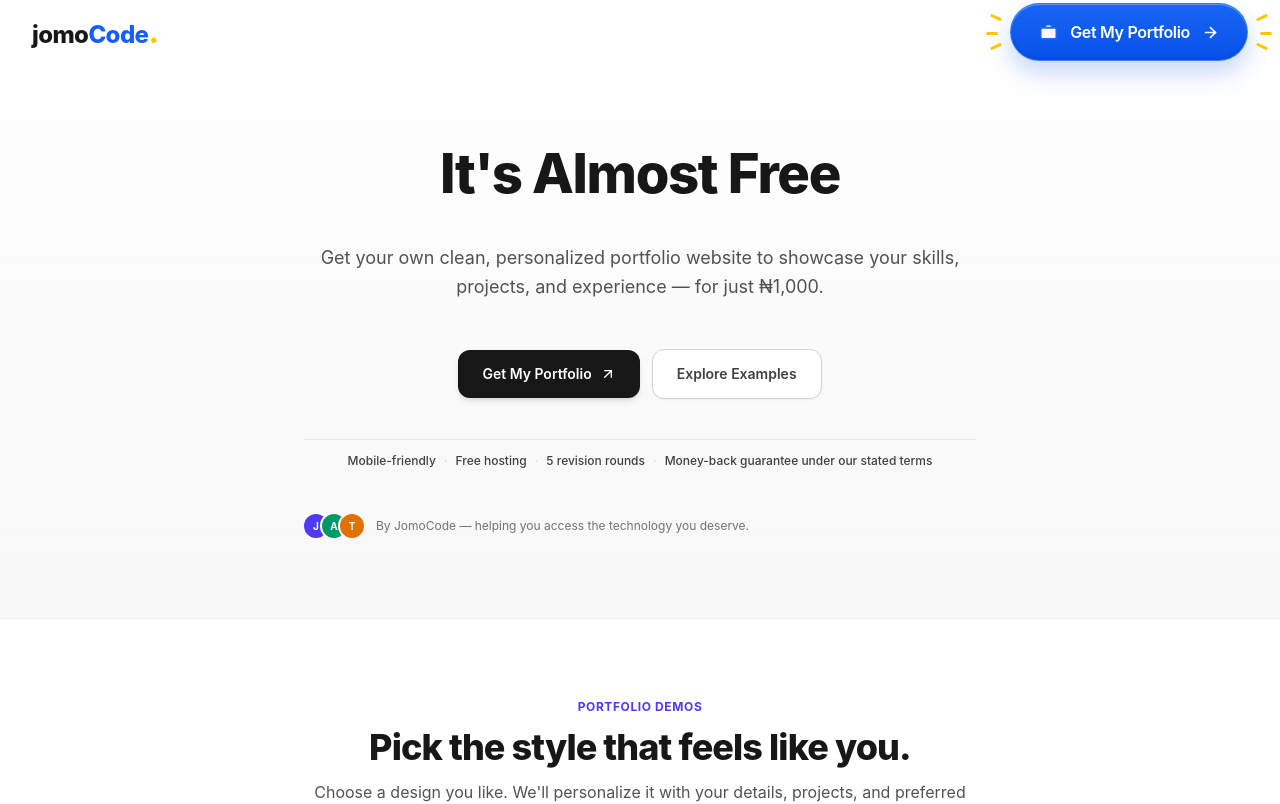
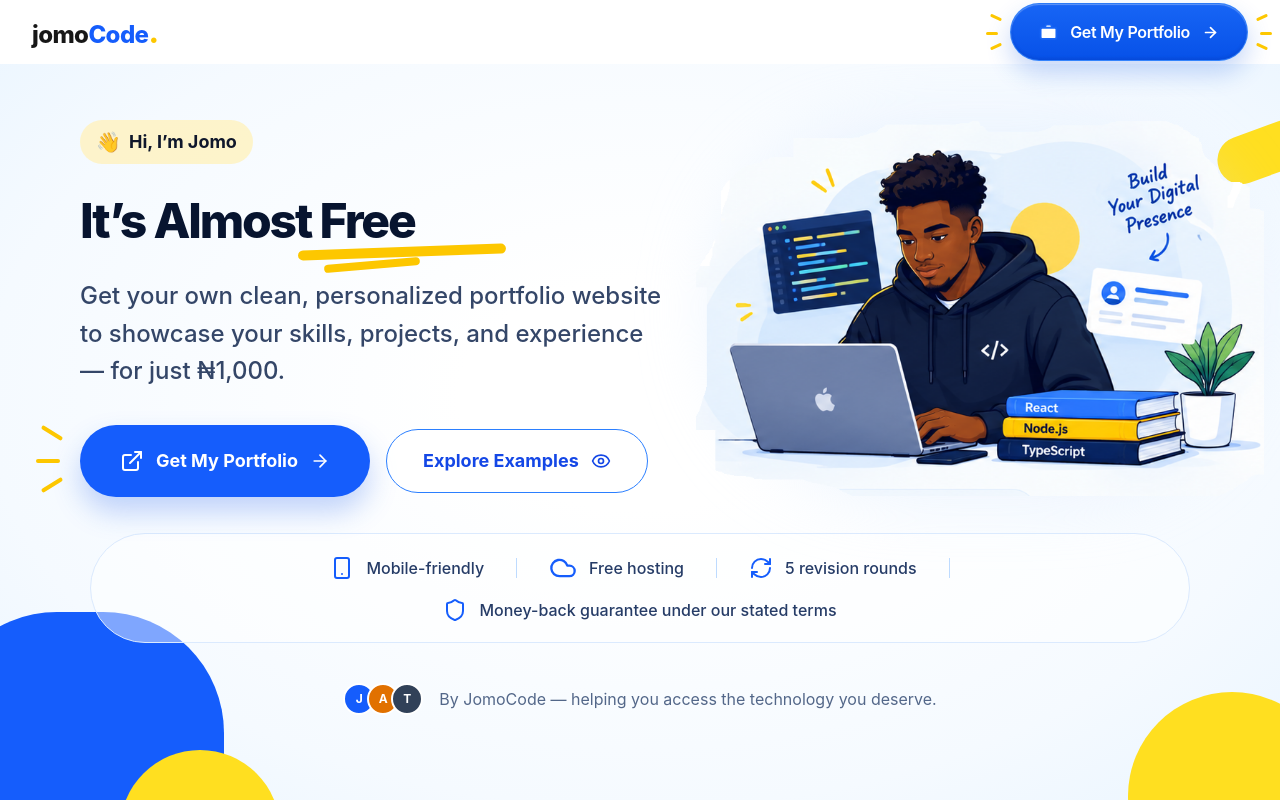
Before and after one commit to codeWithJomo/portfolio-campaign-marketing-website, a React (Vite) app: page / in a window 1280 px wide. Shown: the top 804 px of the page. Built offline with nearby package versions, Linux system fonts and the light colour scheme; a web font is replaced by a local one.

Commit message:
rebrand hero section

```diff
--- a/src/components/Hero.tsx
+++ b/src/components/Hero.tsx
@@ -1,14 +1,15 @@
-import React, { useState } from "react";
+import React from "react";
+import {
+  ArrowRight,
+  Cloud,
+  Eye,
+  ExternalLink,
+  RefreshCw,
+  Shield,
+  Smartphone,
+} from "lucide-react";
 import { PortfolioStyle } from "../types";
-import { PortfolioPreview } from "./PortfolioPreviews";
-import {
-  ArrowUpRight,
-  Sparkles,
-  Check,
-  Smartphone,
-  Laptop,
-  Eye,
-} from "lucide-react";
+import fallbackImage from "../public/images/hompage-animation-1-fallback.png";
 
 interface HeroProps {
   onGetStartedClick: () => void;
@@ -19,79 +20,120 @@
 export const Hero: React.FC<HeroProps> = ({
   onGetStartedClick,
   onExploreClick,
-  onOpenDemo,
-}) => {
-  const [activeHeroStyle, setActiveHeroStyle] =
-    useState<PortfolioStyle>("developer");
+}) => (
+  <section className="relative isolate min-h-[calc(100vh-64px)] overflow-hidden bg-[radial-gradient(ellipse_at_50%_45%,#ffffff_20%,#f5faff_72%,#eaf5ff_100%)] px-4 pb-12 pt-10 sm:px-6 lg:px-8 lg:pt-14">
+    <div
+      aria-hidden="true"
+      className="pointer-events-none absolute -left-16 bottom-[-100px] h-72 w-72 rounded-[42%] bg-blue-600 after:absolute after:-right-14 after:bottom-[-10px] after:h-40 after:w-40 after:rounded-full after:bg-yellow-300"
+    />
+    <div
+      aria-hidden="true"
+      className="pointer-events-none absolute -right-14 bottom-[-100px] h-52 w-52 rounded-full bg-yellow-300"
+    />
+    <div
+      aria-hidden="true"
+      className="pointer-events-none absolute -right-8 top-16 h-12 w-24 rotate-[-20deg] rounded-full bg-yellow-300"
+    />
 
-  return (
-    <section className="relative overflow-hidden pt-8 pb-16 lg:py-20 border-b border-neutral-200/60 bg-gradient-to-b from-white via-neutral-50/50 to-neutral-100/40">
-      <div className="mx-auto max-w-7xl px-4 sm:px-6 lg:px-8">
-        <div className="flex flex-col justify-center gap-12 lg:gap-12 items-center">
-          {/* Left Column: Copy & Value Proposition */}
-          <div className="space-y-10 text-left">
-            {/* Benefit-Focused Headline */}
-            <h1 className="text-center text-4xl sm:text-5xl lg:text-[3.4rem] font-extrabold tracking-tight text-neutral-900 leading-[1.08] text-balance">
-              It's Almost Free
+    <div className="relative mx-auto max-w-[1460px]">
+      <div className="grid items-center gap-8 lg:grid-cols-[1.06fr_0.94fr] lg:gap-2">
+        <div className="relative z-10 space-y-7 sm:space-y-8 lg:pl-12">
+          <div className="inline-flex items-center gap-2 rounded-full bg-amber-100/90 px-4 py-2 text-lg font-bold text-slate-900">
+            <span className="text-xl" aria-hidden="true">
+              👋
+            </span>
+            <span>Hi, I’m Jomo</span>
+          </div>
+          <h1 className="relative w-fit text-balance text-xl md:text-5xl font-extrabold leading-[1.03] tracking-[-0.045em] text-[#07142f] ">
+            It’s Almost Free
+
+            <span
+              aria-hidden="true"
+              className="absolute -bottom-3 left-[65%] h-2.5 w-36 -rotate-2 rounded-full bg-yellow-400 sm:w-52"
+            />
+            <span
+              aria-hidden="true"
+              className="absolute -bottom-6 left-[73%] h-2 w-24 rotate-[-5deg] rounded-full bg-yellow-400"
+            />
           </h1>
-
-            {/* Supporting Text */}
-            <p className="text-base text-center sm:text-lg text-neutral-600 leading-relaxed max-w-2xl">
-              Get your own clean, personalized portfolio website to showcase
-              your skills, projects, and experience — for just ₦1,000.
+          <p className="max-w-[760px] text-lg font-medium leading-[1.55] text-[#344668] sm:text-2xl">
+            Get your own clean, personalized portfolio website to showcase your
+            skills, projects, and experience — for just ₦1,000.
           </p>
-
-            {/* CTAs */}
-            <div className="flex flex-col justify-center sm:flex-row items-stretch sm:items-center gap-3 pt-2">
+          <div className="relative flex flex-col items-center gap-4 pt-1 sm:flex-row sm:items-center">
+            <span
+              aria-hidden="true"
+              className="absolute -left-12 top-1/2 hidden h-16 w-8 -translate-y-1/2 sm:block"
+            >
+              <i className="absolute right-0 top-1 h-1 w-6 rotate-[32deg] rounded-full bg-yellow-400" />
+              <i className="absolute right-1 top-1/2 h-1 w-6 rounded-full bg-yellow-400" />
+              <i className="absolute right-0 bottom-1 h-1 w-6 -rotate-[32deg] rounded-full bg-yellow-400" />
+            </span>
             <button
               type="button"
               onClick={onGetStartedClick}
-                className="inline-flex items-center justify-center gap-2 rounded-xl bg-neutral-900 px-6 py-3.5 text-sm font-semibold text-white shadow-md hover:bg-neutral-800 active:scale-[0.99] transition-all whitespace-nowrap"
+              className="inline-flex min-h-[72px] items-center justify-center gap-3 rounded-full bg-blue-600 px-10 text-lg font-bold text-white shadow-[0_15px_28px_rgba(37,99,235,0.27)] transition hover:bg-blue-700 active:scale-[.99]"
             >
+              <ExternalLink className="h-6 w-6" />
               <span>Get My Portfolio</span>
-                <ArrowUpRight className="h-4 w-4" />
+              <ArrowRight className="h-5 w-5" />
             </button>
-
             <button
               type="button"
               onClick={onExploreClick}
-                className="inline-flex items-center justify-center gap-2 rounded-xl bg-white border border-neutral-300 px-6 py-3.5 text-sm font-semibold text-neutral-700 hover:bg-neutral-50 hover:text-neutral-900 active:scale-[0.99] transition-all whitespace-nowrap shadow-xs"
+              className="inline-flex min-h-[64px] items-center justify-center gap-3 rounded-full border border-blue-500 bg-white/80 px-9 text-lg font-bold text-blue-700 transition hover:bg-blue-50"
             >
               <span>Explore Examples</span>
+              <Eye className="h-5 w-5" />
             </button>
           </div>
+        </div>
 
-            {/* Trust Statement (Clean unboxed typographic metadata) */}
-            <div className="flex pt-3 border-t border-neutral-200/80 justify-center">
-              <p className="text-center text-xs text-neutral-500 font-medium leading-normal flex flex-wrap items-center gap-x-2 gap-y-1">
-                <span className="text-neutral-700">Mobile-friendly</span>
-                <span aria-hidden="true" className="text-neutral-300">
-                  ·
+        <div className="relative mx-auto w-full max-w-[800px] lg:-mr-4">
+          <div
+            aria-hidden="true"
+            className="absolute inset-[5%] rounded-full bg-blue-100/70 blur-2xl"
+          />
+          <figure className="relative">
+            <img
+              className="block h-auto w-full"
+              src={fallbackImage}
+              alt="Illustrated preview of a personalized portfolio website"
+            />
+          </figure>
+        </div>
+      </div>
+
+      <div className="mx-auto mt-8 flex max-w-[1100px] flex-wrap items-center justify-center gap-x-7 gap-y-4 rounded-full border border-blue-100 bg-white/45 px-6 py-5 text-sm font-medium text-[#263c67] sm:mt-9 sm:gap-x-8 sm:px-10 sm:text-base">
+        <span className="inline-flex items-center gap-3">
+          <Smartphone className="h-6 w-6 text-blue-600" />
+          Mobile-friendly
         </span>
-                <span className="text-neutral-700">Free hosting</span>
-                <span aria-hidden="true" className="text-neutral-300">
-                  ·
+        <span className="hidden h-5 border-l border-blue-200 sm:block" />
+        <span className="inline-flex items-center gap-3">
+          <Cloud className="h-7 w-7 text-blue-600" />
+          Free hosting
         </span>
-                <span className="text-neutral-700">5 revision rounds</span>
-                <span aria-hidden="true" className="text-neutral-300">
-                  ·
+        <span className="hidden h-5 border-l border-blue-200 sm:block" />
+        <span className="inline-flex items-center gap-3">
+          <RefreshCw className="h-6 w-6 text-blue-600" />5 revision rounds
         </span>
-                <span className="text-neutral-700">
+        <span className="hidden h-5 border-l border-blue-200 sm:block" />
+        <span className="inline-flex items-center gap-3">
+          <Shield className="h-6 w-6 text-blue-600" />
           Money-back guarantee under our stated terms
         </span>
-              </p>
       </div>
 
-            {/* Social / Direct Proof Micro-Note */}
-            <div className="flex items-center gap-3 pt-1 text-xs text-neutral-500">
-              <div className="flex -space-x-1.5 overflow-hidden">
-                <span className="inline-flex items-center justify-center h-6 w-6 rounded-full bg-indigo-600 text-[10px] font-bold text-white ring-2 ring-white">
+      <div className="relative z-10 mt-8 flex items-center justify-center gap-4 text-center text-sm text-[#536789] sm:mt-10 sm:text-base">
+        <div className="flex -space-x-2" aria-hidden="true">
+          <span className="flex h-8 w-8 items-center justify-center rounded-full border-2 border-white bg-blue-600 text-xs font-bold text-white">
             J
           </span>
-                <span className="inline-flex items-center justify-center h-6 w-6 rounded-full bg-emerald-600 text-[10px] font-bold text-white ring-2 ring-white">
+          <span className="flex h-8 w-8 items-center justify-center rounded-full border-2 border-white bg-amber-600 text-xs font-bold text-white">
             A
           </span>
-                <span className="inline-flex items-center justify-center h-6 w-6 rounded-full bg-amber-600 text-[10px] font-bold text-white ring-2 ring-white">
+          <span className="flex h-8 w-8 items-center justify-center rounded-full border-2 border-white bg-slate-700 text-xs font-bold text-white">
             T
           </span>
         </div>
@@ -100,8 +142,5 @@
         </span>
       </div>
     </div>
-        </div>
-      </div>
   </section>
 );
-};
```
Lines whose indentation alone changed are shown as unchanged.
